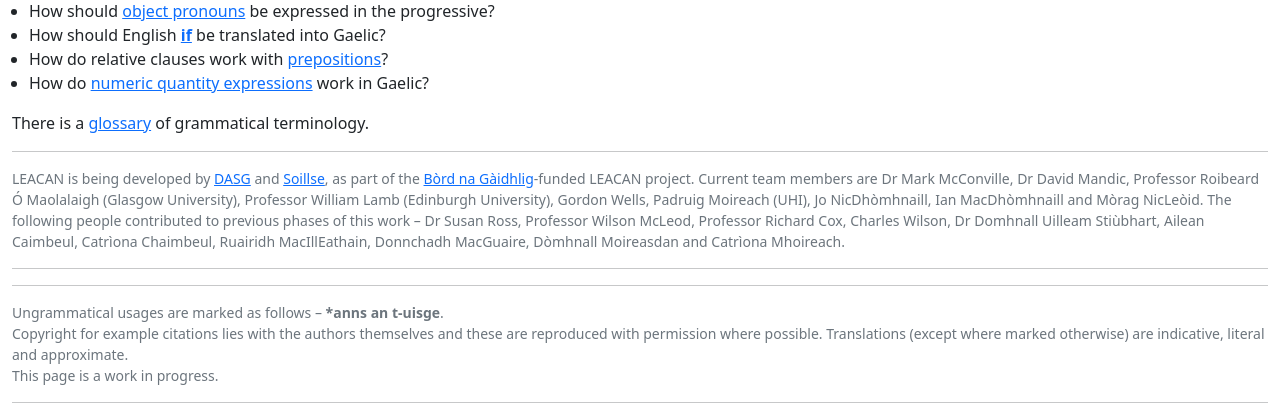
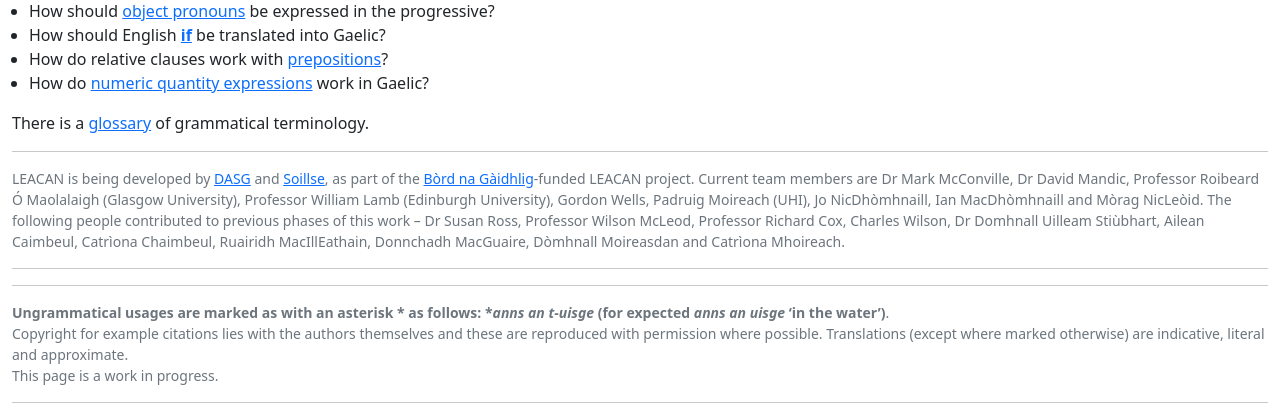
Before and after one commit to conmaol/leacan, a PHP site: page / in a window 1280 px wide. Shown: the part 575-994 px from the top of the page. Run offline with PHP 8.4, Linux system fonts and the light colour scheme; some libraries are stand-ins or nearby versions.

Commit message:
Change to footer text in index.php

```diff
--- a/index.php
+++ b/index.php
@@ -57,7 +57,7 @@ echo <<<HTML
       <div class="container-fluid">
         <hr/>
         <hr/>
-        <p class="small text-muted">Ungrammatical usages are marked as follows – <strong>*anns an t-uisge</strong>.
+        <p class="small text-muted"><strong>Ungrammatical usages are marked as with an asterisk * as follows: *<em>anns an t-uisge</em> (for expected <em>anns an uisge</em> ‘in the water’)</strong>.
         <br>Copyright for example citations lies with the authors themselves and these are reproduced with permission where possible.
         Translations (except where marked otherwise) are indicative, literal and approximate.
         <br><span class="">This page is a work in progress.</mark></p>
```
